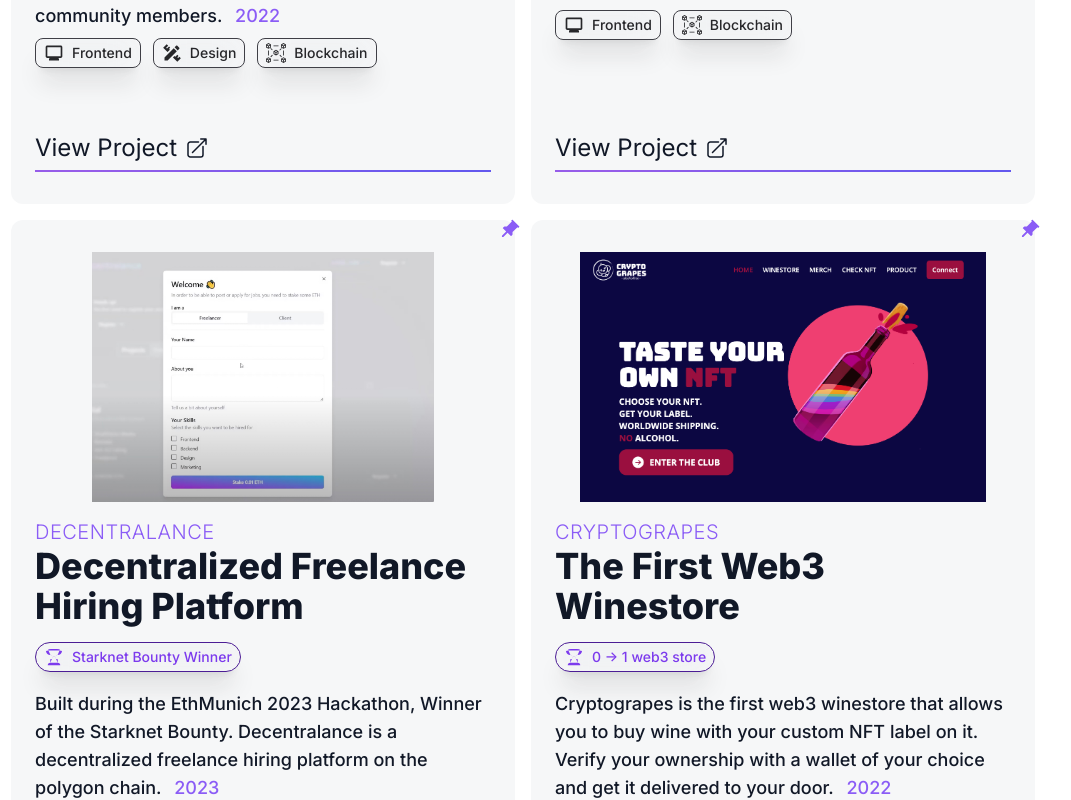
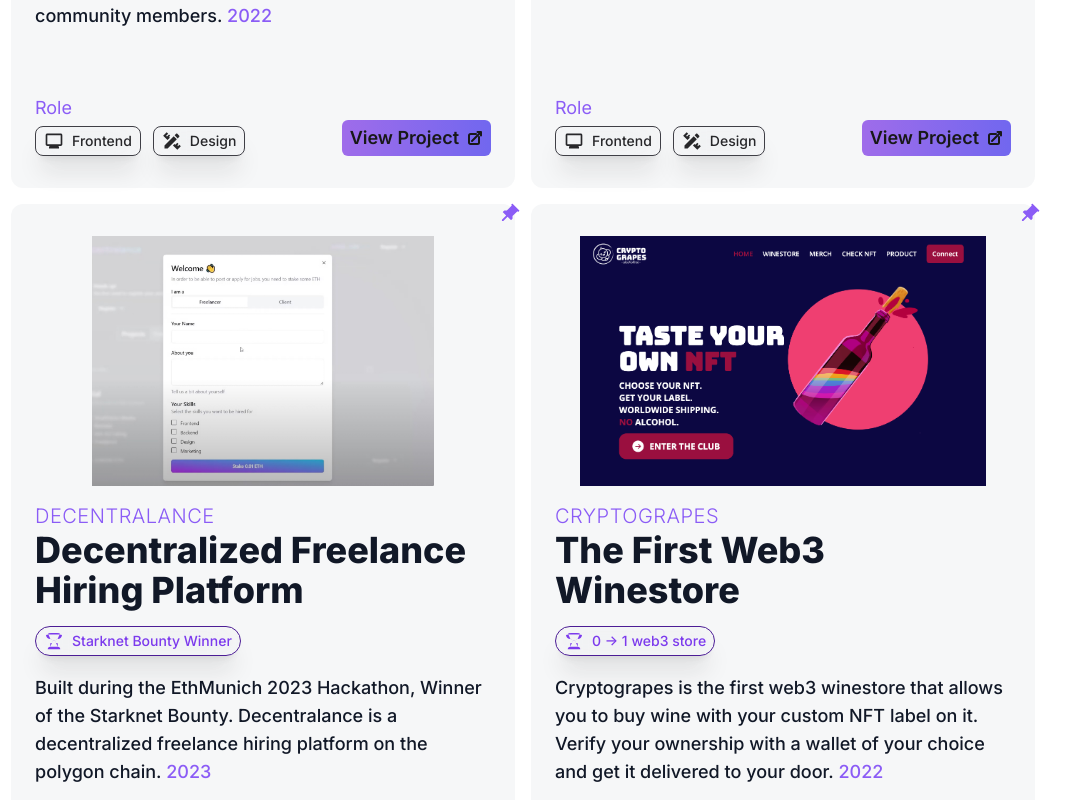
Before and after one commit to walde-dev/walde-portfolio, a Next.js app: page / in a window 1280 px wide. Shown: the part 1720-2520 px from the top of the page, without its empty margins (117-1188 px from the left). Built offline with nearby package versions, Linux system fonts and the light colour scheme.

Commit message:
small updates

```diff
--- a/src/pages/index.tsx
+++ b/src/pages/index.tsx
@@ -133,7 +133,7 @@
     const isVideo = image?.endsWith(".mp4");
     return (
       <Fade cascade damping={0.5} delay={100 * counter} triggerOnce>
-        <div className="project-card group relative flex h-full w-full flex-col justify-between rounded-xl dark:bg-gray-400/10 bg-gray-300/20 px-6 pb-8 pt-8 @container">
+        <div className="project-card group relative flex h-full w-full flex-col justify-between rounded-xl bg-gray-300/20 px-6 pb-8 pt-8 @container dark:bg-gray-400/10">
           <div className="">
             {!!image && !isVideo && (
               <a
@@ -251,8 +251,7 @@
                   )}
                 </div>
                 <span className="mt-2 text-lg font-medium text-gray-900 dark:text-gray-300">
-                  {description}{" "}
-                  <span className="ml-2 text-violet-500">{year}</span>
+                  {description} <span className="text-violet-500">{year}</span>
                 </span>
 
                 {/* {techStack && (
@@ -267,9 +266,24 @@
                   ))}
                 </div>
               )} */}
-
+              </div>
+              {!!extraImage && (
+                <div className="relative h-[500px] w-full ">
+                  <Image
+                    layout="fill"
+                    objectFit="contain"
+                    src={extraImage}
+                    alt={title + "_extra"}
+                  />
+                </div>
+              )}
+            </div>
+          </div>
+          <div className="mt-12 space-y-6 lg:space-y-0 flex lg:flex-row flex-col lg:items-end lg:justify-between">
             {tags && (
-                  <div className="mt-2 grid w-full max-w-min grid-cols-[_auto_auto] gap-3 @sm:grid-cols-[_auto_auto_auto] @md:grid-cols-[_auto_auto_auto_auto]">
+              <div className="flex flex-col">
+                <span className="text-left text-lg text-violet-500">Role</span>
+                <div className="mt-1 grid w-full max-w-min grid-cols-[_auto_auto] gap-3 @lg:grid-cols-[_auto_auto_auto] @xl:grid-cols-[_auto_auto_auto_auto]">
                   {tags.map((tag) => {
                     const icon = tagIcons[tag];
 
@@ -286,34 +300,22 @@
                     );
                   })}
                 </div>
-                )}
-              </div>
-              {!!extraImage && (
-                <div className="relative h-[500px] w-full ">
-                  <Image
-                    layout="fill"
-                    objectFit="contain"
-                    src={extraImage}
-                    alt={title + "_extra"}
-                  />
               </div>
             )}
-            </div>
-          </div>
             <Link href={href}>
               <a
                 rel="noreferrer"
                 target="_blank"
-              className="mt-12 underline-gradient-on-group-hover underline-gradient-only underline-gradient flex flex-row items-center space-x-2 pb-2  text-2xl hover:text-black dark:hover:text-white"
+                className="flex w-full lg:max-w-fit flex-row justify-center items-center space-x-2 rounded-md bg-gradient-to-r from-[#965de9] to-[#6358ee] px-2 py-1 text-lg font-semibold text-black opacity-90 transition-all duration-300 ease-in-out hover:opacity-100 dark:text-white"
               >
                 <span>View Project</span>
                 <svg
                   xmlns="http://www.w3.org/2000/svg"
                   fill="none"
                   viewBox="0 0 24 24"
-                strokeWidth={1.5}
+                  strokeWidth={3}
                   stroke="currentColor"
-                className="h-6 w-6"
+                  className="h-4 w-4"
                 >
                   <path
                     strokeLinecap="round"
@@ -323,6 +325,7 @@
                 </svg>
               </a>
             </Link>
+          </div>
         </div>
       </Fade>
     );
@@ -363,7 +366,7 @@
           // extraImage="/images/cashrain/cashrain_extra.png"
           counter={1}
           year="2022"
-          tags={["Frontend", "Design", "Blockchain"]}
+          tags={["Frontend", "Design"]}
           pinned
         />
         <Project
@@ -376,7 +379,7 @@
           image="/images/coinkit.mp4"
           counter={2}
           year="2021"
-          tags={["Frontend", "Blockchain"]}
+          tags={["Frontend", "Design"]}
           pinned
         />
         <Project
@@ -389,7 +392,7 @@
           image="/images/decentralance.png"
           counter={3}
           year="2023"
-          tags={["Frontend", "Blockchain"]}
+          tags={["Frontend", "Design"]}
           pinned
         />
         {/* <Project
@@ -421,7 +424,7 @@
           award="0 -> 1 web3 store"
           counter={4}
           year="2022"
-          tags={["Frontend", "Design", "Backend", "Blockchain"]}
+          tags={["Frontend", "Design", "Backend"]}
           pinned
         />
       </div>
```
Lines whose indentation alone changed are shown as unchanged.
